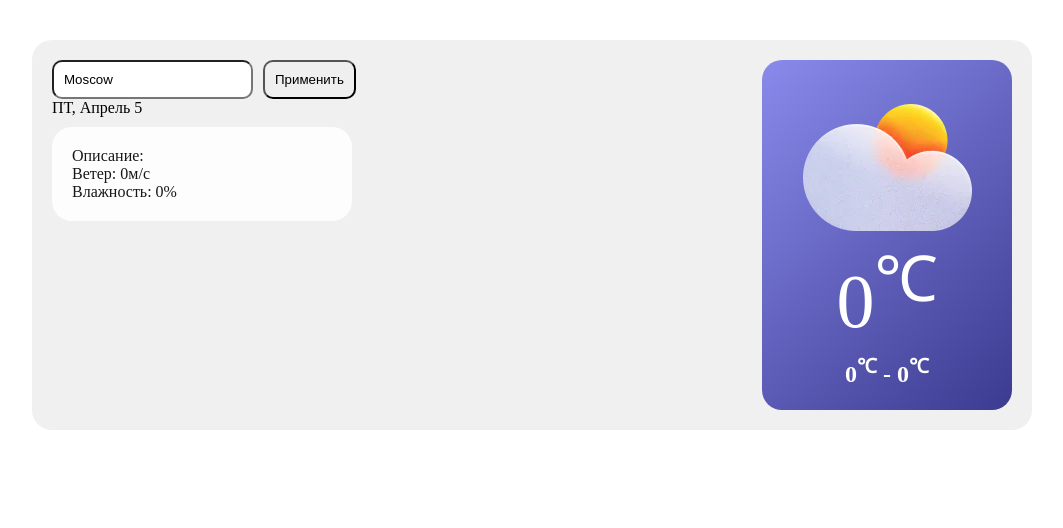
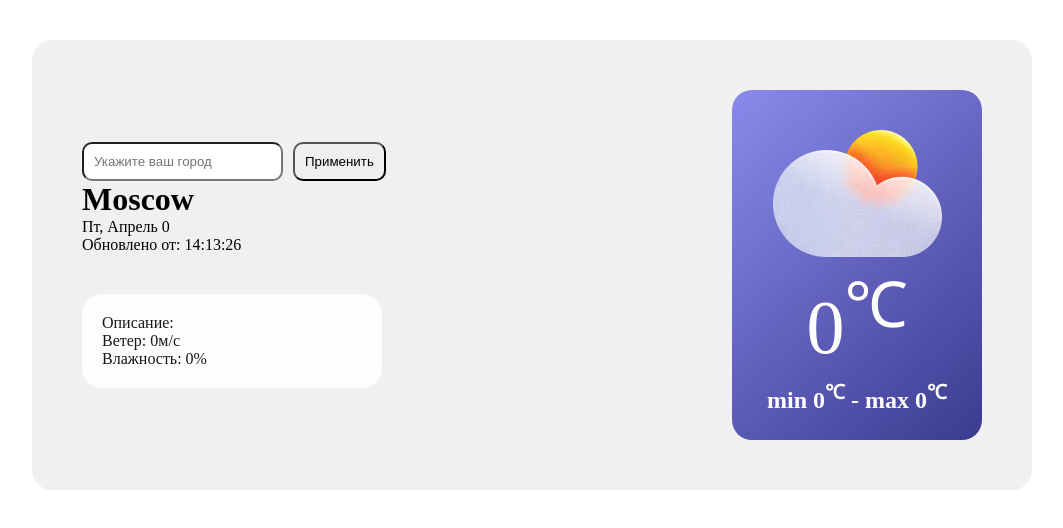
Before and after one commit to dendy01/TrackWeather, a Vue app: page / in a window 1280 px wide. Shown: the top 528 px of the page, without its empty margins (108-1171 px from the left). Built offline with nearby package versions, Linux system fonts and the light colour scheme; no server answers.

Commit message:
divided into separate components and made global variables

```diff
--- a/src/App.vue
+++ b/src/App.vue
@@ -2,67 +2,51 @@
   <div class="wrapper">
     <div class="container">
       <div class="content">
-        <input
-          v-model="city"
-          class="input"
-          type="text"
-          placeholder="Укажите ваш город"
+        <indicate-city @getWeath="getWeather" />
+        <description-content
+          :tempCity="tempCity"
+          :dayNow="dayNow"
+          :months="months"
+          :days="days"
         />
-        <button @click="getWeather" class="btn">Применить</button>
-
-        <div class="content__info">
-          <div>
-            <h1>{{ tempCity.nameCity }}</h1>
-          </div>
-          <div>
-            <p>{{ getWeekDay() }}, {{ getWeekMonth() }} {{ day }}</p>
-            <p></p>
-          </div>
-          <ul class="descript__weather">
-            <li>Описание: {{ tempCity.description }}</li>
-            <li>Ветер: {{ tempCity.wind }}м/с</li>
-            <li>Влажность: {{ tempCity.humidity }}%</li>
-          </ul>
-        </div>
       </div>
-      <div class="info__temperature">
-        <div class="info">
-          <img src="./assets/sun_cloud.webp" alt="sun" />
-          <span class="heading">{{ tempCity.temperature }}<sup>℃</sup></span>
-          <h5>
-            {{ tempCity.tempMin }}<sup>℃</sup> - {{ tempCity.tempMax
-            }}<sup>℃</sup>
-          </h5>
-        </div>
-      </div>
+      <temperature-information :tempCity="tempCity" />
     </div>
   </div>
 </template>
 
 <script setup>
+import DescriptionContent from "./components/DescriptionContent.vue";
+import IndicateCity from "./components/IndicateCity.vue";
+import TemperatureInformation from "./components/TemperatureInformation.vue";
 import { onMounted, ref } from "vue";
 import axios from "axios";
+import { days, months } from "./utils.js";
 
-const city = ref("Moscow");
-const day = new Date().getDay();
-const month = new Date().getMonth();
+const temp = ref({});
+
+const dayNow = ref({
+  day: new Date().getDay(),
+  month: new Date().getMonth(),
+  minutes: new Date().getMinutes(),
+  hours: new Date().getHours(),
+  seconds: new Date().getSeconds(),
+});
 
 const tempCity = ref({
   temperature: 0,
   tempMin: 0,
   tempMax: 0,
-  nameCity: "",
+  nameCity: "Moscow",
   wind: 0,
   description: "",
   humidity: 0,
 });
 
-const temp = ref({});
-
-async function getWeather() {
+async function getWeather(cityValue) {
   try {
     const response = await axios.get(
-      `https://api.openweathermap.org/data/2.5/weather?q=${city.value}&units=metric&appid=3c3c89550e3a518b73d3d3920e7cf5d6`
+      `https://api.openweathermap.org/data/2.5/weather?q=${cityValue}&units=metric&appid=3c3c89550e3a518b73d3d3920e7cf5d6`
     );
 
     tempCity.value.temperature = Math.ceil(response.data.main.temp);
@@ -73,37 +57,29 @@ async function getWeather() {
     tempCity.value.wind = response.data.wind.speed;
     tempCity.value.description = response.data.weather[0].description;
     tempCity.value.humidity = response.data.main.humidity;
-    console.log(response.data);
     city.value = "";
   } catch (error) {
     console.log("Error");
   }
 }
 
-const getWeekDay = () => {
-  const days = ["ВС", "ПН", "ВТ", "СР", "ЧТ", "ПТ", "СБ"];
+onMounted(() => {
+  getWeather("Moscow");
 
-  return days[day];
-};
+  setInterval(() => {
+    if (dayNow.value.seconds >= 60) {
+      dayNow.value.seconds = 0;
+      dayNow.value.minutes += 1;
+    }
 
-const getWeekMonth = () => {
-  const months = [
-    "Январь",
-    "Февраль",
-    "Март",
-    "Апрель",
-    "Май",
-    "Июнь",
-    "Июль",
-    "Август",
-    "Сентябрь",
-    "Октябрь",
-    "Ноябрь",
-    "Декабрь",
-  ];
+    if (dayNow.value.minutes >= 60) {
+      dayNow.value.minutes = 0;
+      dayNow.value.hours += 1;
+    }
 
-  return months[month];
-};
+    dayNow.value.seconds += 1;
+  }, 1000);
+});
 </script>
 
 <style lang="scss">
@@ -116,7 +92,7 @@ const getWeekMonth = () => {
 }
 
 .container {
-  padding: 20px;
+  padding: 50px;
   width: 1000px;
   margin: 0 auto;
   display: flex;
@@ -124,59 +100,5 @@ const getWeekMonth = () => {
   align-items: center;
   border-radius: 20px;
   background: $--background-color;
-
-  .content {
-    height: 350px;
-  }
-
-  .descript__weather {
-    padding: 20px;
-    width: 300px;
-    border-radius: 20px;
-    margin-top: 10px;
-    list-style-type: none;
-    background-color: rgb(255 255 255);
-    opacity: 0.9;
-  }
-
-  .info__temperature {
-    width: 250px;
-    height: 350px;
-    border-radius: 20px;
-    display: flex;
-    justify-content: center;
-    align-items: flex-end;
-    background: $--grad;
-
-    .info {
-      display: flex;
-      flex-direction: column;
-      align-items: center;
-      margin-bottom: 20px;
-    }
-
-    .heading {
-      color: white;
-      font-size: 76px;
-      line-height: 99px;
-    }
-
-    h5 {
-      color: white;
-      font-size: 24px;
-      line-height: 31px;
-    }
-  }
-
-  .input {
-    padding: 10px;
-    border-radius: 10px;
-  }
-
-  .btn {
-    padding: 10px;
-    margin-left: 10px;
-    border-radius: 10px;
-  }
 }
 </style>
--- /dev/null
+++ b/src/components/DescriptionContent.vue
@@ -0,0 +1,53 @@
+<template>
+  <div class="content__info">
+    <div>
+      <h1>{{ props.tempCity.nameCity }}</h1>
+    </div>
+    <div>
+      <p>
+        {{ props.days[props.dayNow.day] }},
+        {{ props.months[props.dayNow.month] }}
+        {{ newDay }}
+      </p>
+      <p>
+        Обновлено от: {{ props.dayNow.hours }}:{{ props.dayNow.minutes }}:{{
+          props.dayNow.seconds
+        }}
+      </p>
+    </div>
+    <ul class="descript__weather">
+      <li>Описание: {{ props.tempCity.description }}</li>
+      <li>Ветер: {{ props.tempCity.wind }}м/с</li>
+      <li>Влажность: {{ props.tempCity.humidity }}%</li>
+    </ul>
+  </div>
+</template>
+
+<script setup>
+import { defineProps, ref } from "vue";
+
+const newDay = ref(0);
+
+const props = defineProps({
+  tempCity: Object,
+  dayNow: Object,
+  days: Array,
+  months: Array,
+});
+
+if (props.dayNow.day === 0) {
+  newDay.value = 7;
+}
+</script>
+
+<style scoped>
+.descript__weather {
+  padding: 20px;
+  width: 300px;
+  border-radius: 20px;
+  list-style-type: none;
+  margin-top: 40px;
+  background-color: rgb(255 255 255);
+  opacity: 0.9;
+}
+</style>
--- /dev/null
+++ b/src/components/IndicateCity.vue
@@ -0,0 +1,37 @@
+<template>
+  <form @submit.prevent>
+    <input
+      v-model="city"
+      class="input"
+      type="text"
+      placeholder="Укажите ваш город"
+    />
+    <button @click="getWeather" class="btn">Применить</button>
+  </form>
+</template>
+
+<script setup>
+import { ref, defineEmits } from "vue";
+
+const city = ref("");
+
+const emit = defineEmits(["getWeath"]);
+
+const getWeather = () => {
+  emit("getWeath", city.value);
+  city.value = "";
+};
+</script>
+
+<style scoped>
+.input {
+  padding: 10px;
+  border-radius: 10px;
+}
+
+.btn {
+  padding: 10px;
+  margin-left: 10px;
+  border-radius: 10px;
+}
+</style>
--- /dev/null
+++ b/src/components/TemperatureInformation.vue
@@ -0,0 +1,56 @@
+<template>
+  <div class="info__temperature">
+    <div class="info">
+      <img src="../assets/sun_cloud.webp" alt="sun" />
+      <span class="heading">{{ tempCity.temperature }}<sup>℃</sup></span>
+      <h5>
+        min {{ tempCity.tempMin }}<sup>℃</sup> - max {{ tempCity.tempMax
+        }}<sup>℃</sup>
+      </h5>
+    </div>
+  </div>
+</template>
+
+<script setup>
+import { defineProps } from "vue";
+
+const props = defineProps({
+  tempCity: Object,
+});
+</script>
+
+<style lang="scss" scoped>
+@import "../scss/variables.scss";
+
+.info__temperature {
+  width: 250px;
+  height: 350px;
+  border-radius: 20px;
+  display: flex;
+  justify-content: center;
+  background: $--grad;
+
+  .info {
+    display: flex;
+    flex-direction: column;
+    align-items: center;
+
+    img {
+      margin-top: 40px;
+    }
+
+    .heading {
+      color: white;
+      font-size: 76px;
+      line-height: 99px;
+    }
+
+    h5 {
+      color: white;
+      font-size: 24px;
+      line-height: 31px;
+      margin-top: 0;
+    }
+  }
+}
+</style>
--- /dev/null
+++ b/src/utils.js
@@ -0,0 +1,17 @@
+import { ref } from "vue";
+
+export const days = ref(["Вс", "Пн", "Вт", "Ср", "Чт", "Пт", "Сб"]);
+export const months = [
+  "Январь",
+  "Февраль",
+  "Март",
+  "Апрель",
+  "Май",
+  "Июнь",
+  "Июль",
+  "Август",
+  "Сентябрь",
+  "Октябрь",
+  "Ноябрь",
+  "Декабрь",
+];
```
